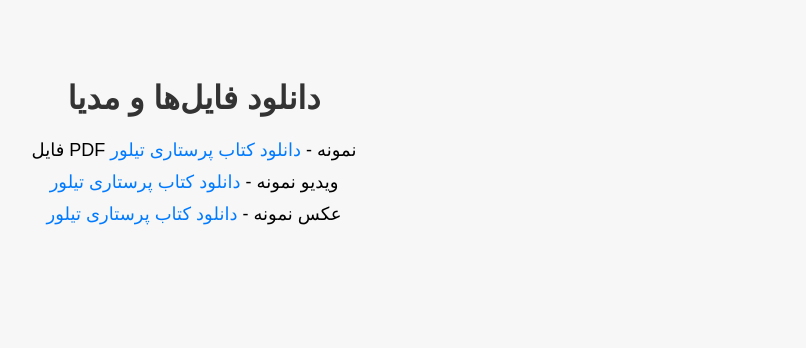
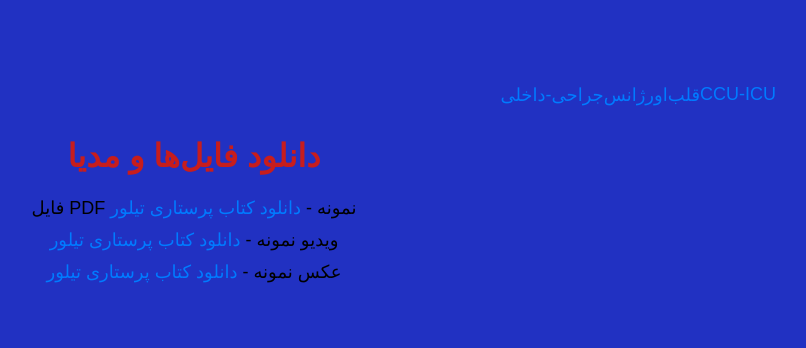
Before and after one commit to mhze1381/nursing.learn, a Flask app: page / in a window 1280 px wide. Shown: the top 348 px of the page, without its empty margins (446-1252 px from the left). Run offline with Flask 3, Linux system fonts and the light colour scheme.

Commit message:
Initial commit

```diff
--- a/app.py
+++ b/app.py
@@ -1,5 +1,6 @@
+import os
+from flask import Flask, render_template
 
-from flask import Flask, render_template
 
 app = Flask(__name__)
 
--- a/static/styles.css
+++ b/static/styles.css
@@ -1,12 +1,20 @@
+
 body {
     font-family: Arial, sans-serif;
-    background-color: #f7f7f7;
+    background-color: #2131c2;
     text-align: center;
     padding: 50px;
 }
+.container{
+    display: flex;
+    justify-content: flex-end;
+    list-style: none;
+    flex-direction: row;
+    color: #007bff;
 
+}
 h1 {
-    color: #333;
+    color: #c71d1d;
 }
 
 ul {
--- a/templates/index.html
+++ b/templates/index.html
@@ -2,10 +2,40 @@
 <html lang="fa">
 <head>
     <meta charset="UTF-8">
-    <title>سایت دانلود فایل</title>
+    <meta name="viewport" content="width=device-width,initial-scale=1.0">
+    <meta name="description" content="ً،سایت پرستاری ،آموزش ها ، مقالات تخصصی ، مراقبت های بالینی ، راهنمای دارویی  و نکات کاربردی برای دانشجویان و پرستاران ، دانلود رایگان کتاب های آموزش پرستاری">
+    <meta http-equiv="X-UA-Compatible" content="IE=edge">
+    <meta name="author" content="محمد حسین زاده , Mohammad hosein zadeh">
+    <meta name="keywords" content="پرستاری ، آموزش پرستاری،مراقبت بالینی ، دارو شناسی ، نکات پرستاری ، دانلود رایگان ">
+
+    <!-- Open Graph -->
+     <meta property="og:title" content="سایت پرستاری">
+     <meta property="og:description" content="آموزش ها و مقالات تخصصی برای دانشجویان و پرستاران ."|>
+     <meta property="og:image" content="">
+     <meta property="og:url" content="">
+     <meta property="og:type" content="website">
+     <!-- Twitter -->
+      <meta name="twitter:card" content="summary_large_image">
+      <meta name="twitter:title" content="سایت پرستاری">
+      <meta name="twitter:description" content="مقالات و آموزش های پرستاری">
+      <meta name="twitter:image" content="">
+
+     <!-- CSS -->
     <link rel="stylesheet" href="{{ url_for('static', filename='styles.css') }}">
+    <title>سایت پرستاری</title>
+
+
 </head>
 <body>
+    <nav >
+        <ul class="container">
+            <li>جراحی-داخلی</li>
+            <li>اورژانس</li>
+            <li>قلب</li>
+            <li>CCU-ICU</li>
+        </ul>
+
+    </nav>
     <h1>دانلود فایل‌ها و مدیا</h1>
     <ul>
         {% for file in files %}
```
